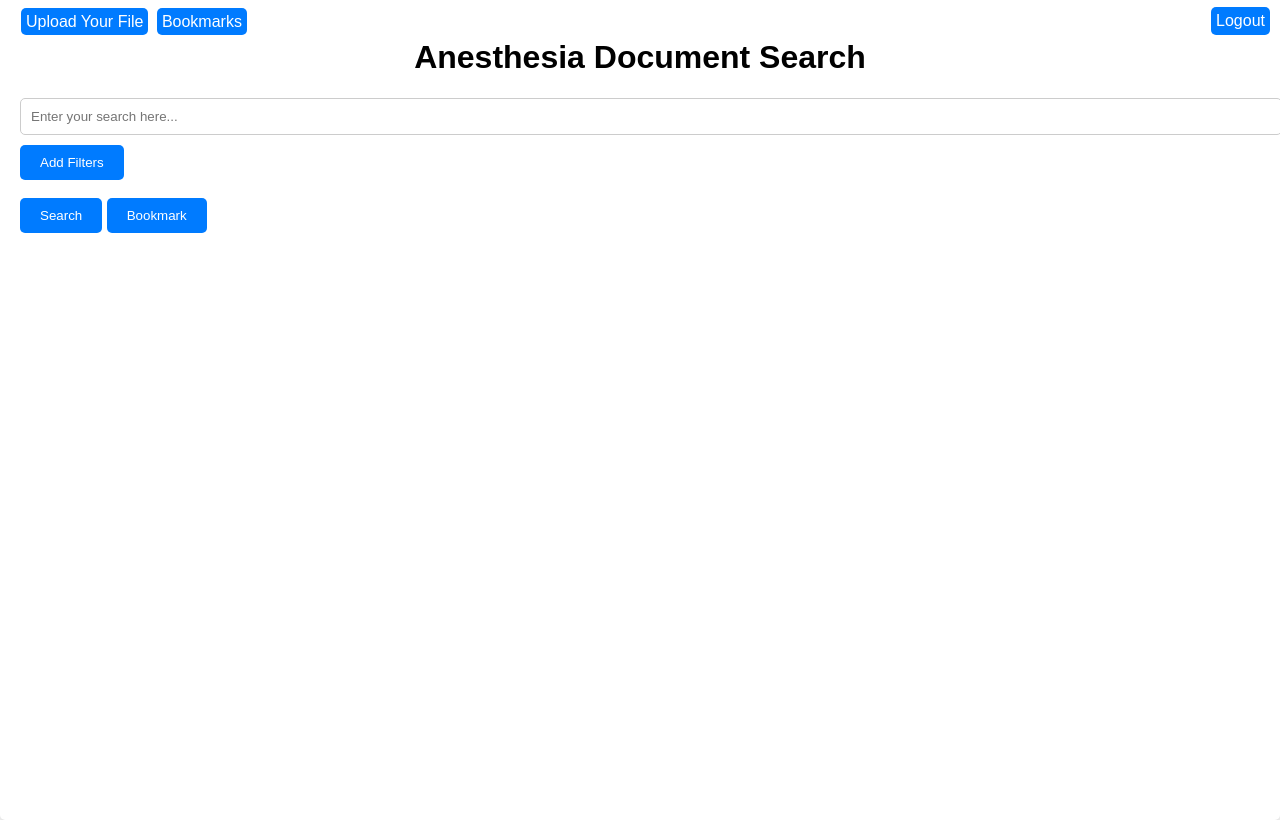
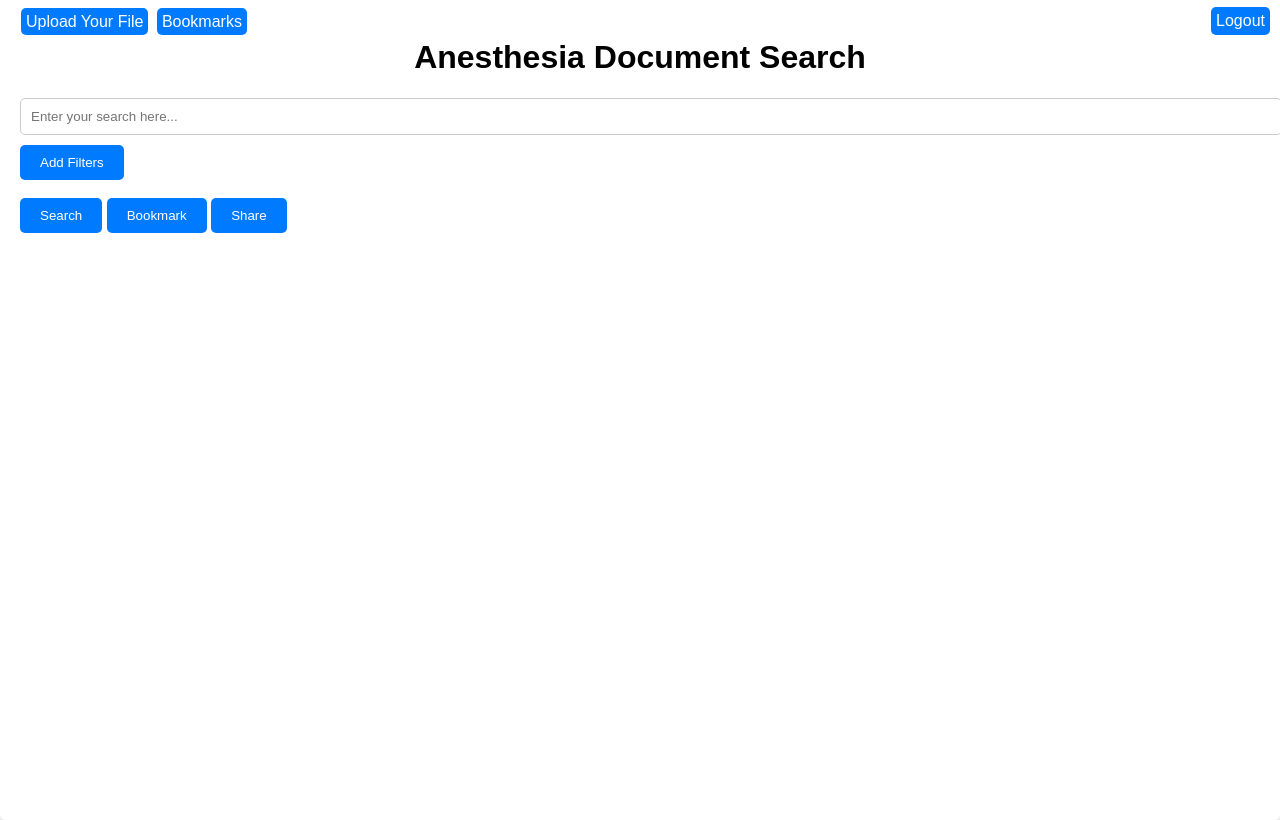
Before and after one commit to abhisingh977/medical_docu, a Flask app: page /anesthesia in a window 1280 px wide. Run offline with Flask 3, Linux system fonts and the light colour scheme; parts of the project's set-up code (start-up, migrations or seed data) failed here and were passed over.

Commit message:
add share button

```diff
--- a/main.py
+++ b/main.py
@@ -64,6 +64,7 @@ os.environ["GOOGLE_APPLICATION_CREDENTIALS"] = os.environ.get(
     "GOOGLE_APPLICATION_CREDENTIALS"
 )
 
+
 @app.route("/anesthesia")
 def anesthesia():
     if "google_id" in session:
@@ -97,7 +98,6 @@ def download_bookmark(bookmark_path):
     return render_template("display.html", html_content=html_content)
 
 
-
 @app.route("/bookmarks")
 def bookmarks():
     if "google_id" in session:
@@ -107,7 +107,7 @@ def bookmarks():
 
         all_bookmarks = [document.to_dict() for document in documents]
         print(all_bookmarks)
-        return render_template("bookmark.html", all_bookmarks = all_bookmarks)
+        return render_template("bookmark.html", all_bookmarks=all_bookmarks)
 
     return render_template("login_page.html")
 
@@ -507,5 +507,32 @@ def save_html():
     return ""
 
 
+@app.route("/share", methods=["POST"])
+def share():
+    logging.info("share page")
+    bucket_name = "user_bookmark_html"
+    source_file_name = f"{page_uuid}.html"
+
+    search_count = session.get("SEARCH_COUNT", 0)
+
+    google_id = session.get("google_id")
+
+    path = f"session/{page_uuid}/activity/{doc_time}_{search_count}/{source_file_name}"
+
+    if google_id:
+        destination_blob_name = f"{google_id}/{path}"
+    else:
+        destination_blob_name = f"unknown/{path}"
+
+    final_path = (
+        f"https://medical-docu-svgzkfaqoa-uc.a.run.app/download/{destination_blob_name}"
+    )
+
+    api_path = {"link": final_path}
+
+    return jsonify(api_path)
+
+
+
 if __name__ == "__main__":
     app.run(debug=True, host="0.0.0.0", port=os.getenv("PORT", 8080))
--- a/static/js/main.js
+++ b/static/js/main.js
@@ -82,8 +82,6 @@ function sendRequests2() {
             sendHtmlContentToServer();
         }
     });
-
-
 }
 
 
@@ -96,13 +94,6 @@ function sendRequests() {
     var specialization_name = 'anesthesia'
     var api1Completed = false;
     var api2Completed = false;
-
-
-    // Display or hide results-box based on the content
-    // Show loading message or spinner
-
-    // Display or hide results-box based on the content
-    // Show loading message or spinner
 
     // Make a request to API 1 with user input
     $.get('/llm', { input: userInput, specialization: specialization_name }, function(api1Data) {
@@ -129,9 +120,6 @@ function sendRequests() {
             sendHtmlContentToServer();
         }
     });
-
-
-
 }
 
 function displayApi2Results(api2Data) {
@@ -182,9 +170,6 @@ function toggleResultsBox1(api1Data) {
     }
 }
 
-
-
-
 document.getElementById("book-click").addEventListener("click", function() {
     // Assuming 'html_content' is the content you want to send to the server
     saveHtmlContentToServer();
@@ -207,3 +192,48 @@ function saveHtmlContentToServer() {
         console.log('HTML content saved successfully.');
     });
 }
+
+// document.getElementById("share").addEventListener("click", function() {
+//     // Assuming 'html_content' is the content you want to send to the server
+//     saveHtmlContentToServer();
+// });
+
+// function shareHtmlContentToServer() {
+//     var htmlContent = $('html').html(); // Get the HTML content of the entire page
+
+//     // Send the HTML content to the server
+//     $.post('/share', { html_content: htmlContent }, function() {
+//         console.log('HTML content share successfully.');
+//     });
+// }
+document.getElementById('shareButton').addEventListener('click', function() {
+    // Make an HTTP request to your Flask route
+    fetch('/share', {
+            method: 'POST', // Assuming your Flask route uses POST method
+            headers: {
+                'Content-Type': 'application/json',
+            },
+            // Add any necessary body data if required by your Flask route
+            // body: JSON.stringify({ key: 'value' }),
+        })
+        .then(response => response.json())
+        .then(data => {
+            // Use the data received from the server to update the currentUrl variable
+            var currentUrl = data.link;
+            console.log(currentUrl);
+            // Use the Clipboard API to write text to the clipboard
+            navigator.clipboard.writeText(currentUrl)
+                .then(function() {
+                    // Provide feedback to the user (you can customize this part)
+                    alert('The Link is copied to your clipboard!! Share it with your Friends :', currentUrl);
+                })
+                .catch(function(err) {
+                    console.error('Unable to copy to clipboard', err);
+                    // Handle errors as needed
+                });
+        })
+        .catch(error => {
+            console.error('Error:', error);
+            // Handle errors as needed
+        });
+});
--- a/templates/anesthesia.html
+++ b/templates/anesthesia.html
@@ -42,6 +42,7 @@
         </div>
         <button type="submit" id="click" onclick="sendRequests()">Search</button>
         <button type="submit" id="book-click" onclick="save()">Bookmark</button>
+        <button id="shareButton">Share</button>
         <div class="results-box" id="llmResponse"> </div>
         <div id="loadingIndicator" style="display: none; text-align: center; margin-top: 20px;">Processing your request...
         </div>
--- a/templates/gynecology.html
+++ b/templates/gynecology.html
@@ -43,6 +43,7 @@
 
         <button type="submit" id="click" onclick="sendRequests2()">Search</button>
         <button type="submit" id="book-click" onclick="save()">Bookmark</button>
+        <button id="shareButton">Share</button>
         <div class="results-box" id="llmResponse"> </div>
         <div id="loadingIndicator" style="display: none; text-align: center; margin-top: 20px;">Processing your request...
         </div>
```
